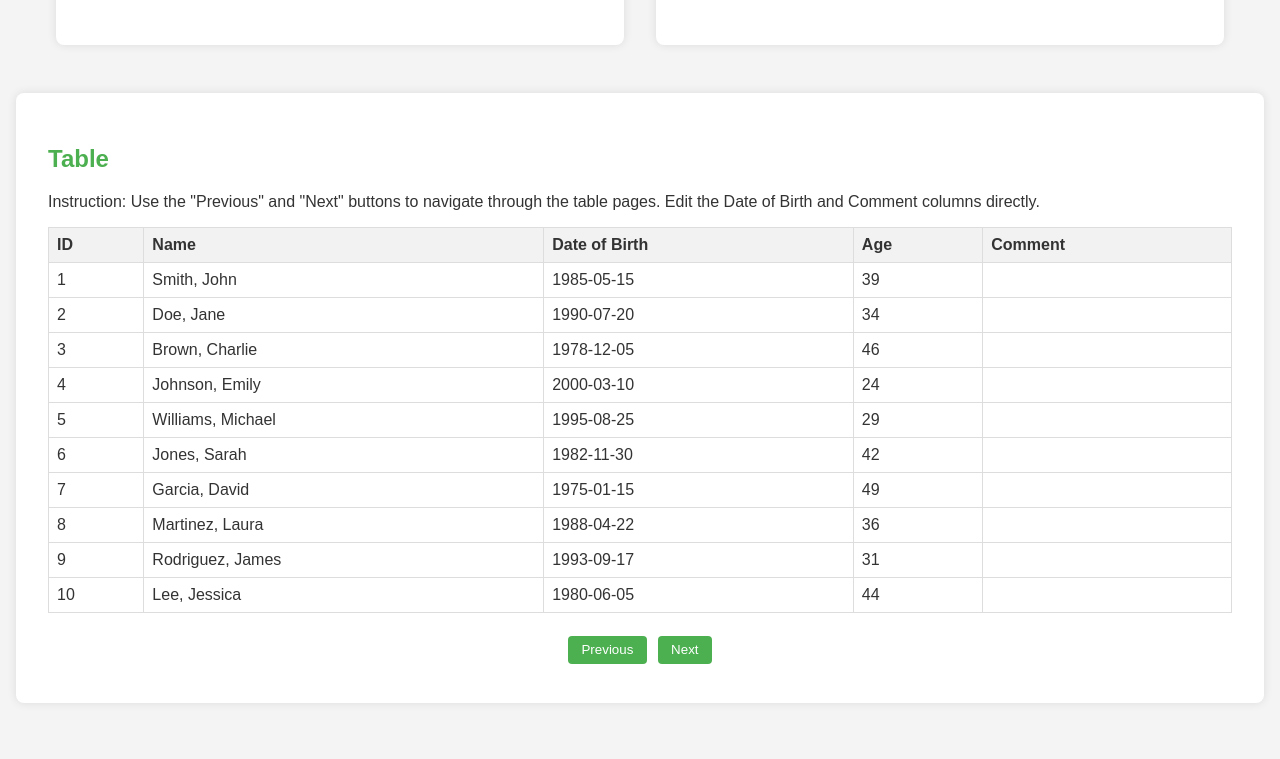
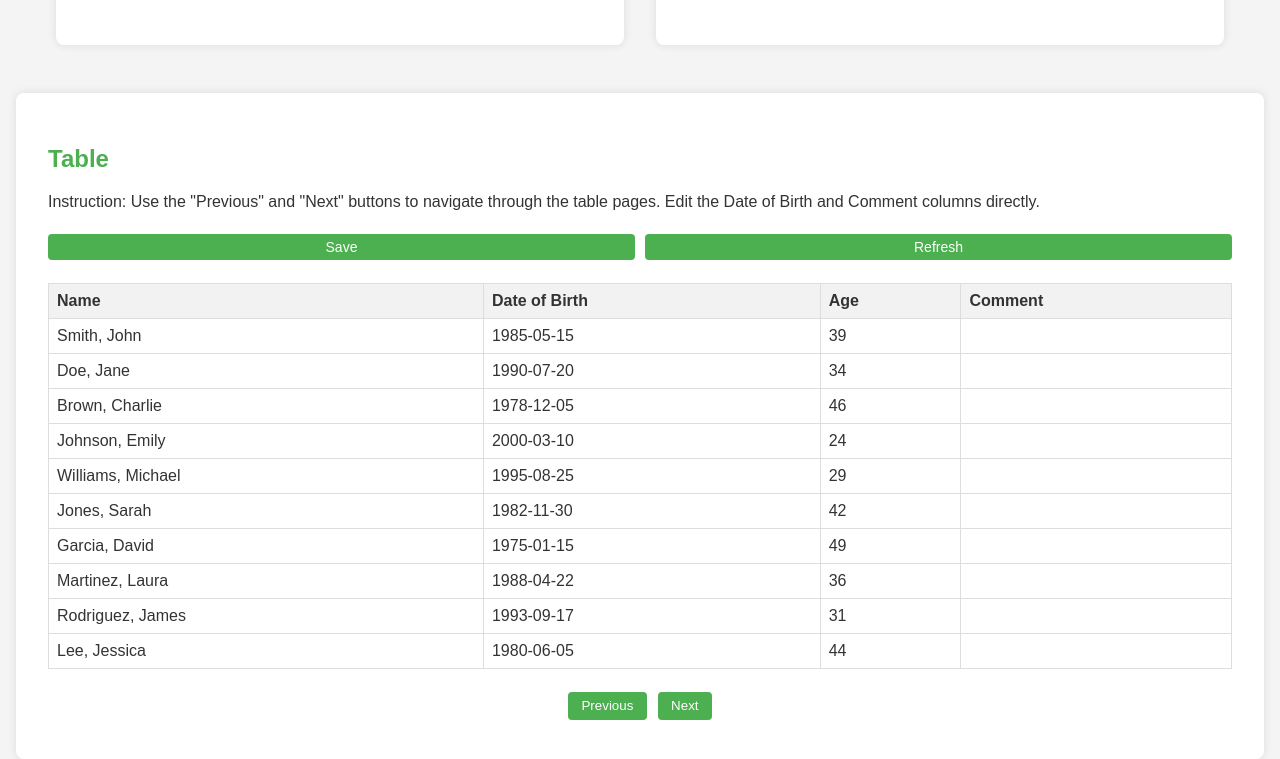
Before and after one commit to jon-salud/one-page-website, a website: page src/index.html in a window 1280 px wide. Shown: the part 2393-3152 px from the top of the page. Drawn offline with nearby package versions, Linux system fonts and the light colour scheme.

Commit message:
added save and refresh in the table

```diff
--- a/src/index.html
+++ b/src/index.html
@@ -197,10 +197,14 @@
           Instruction: Use the "Previous" and "Next" buttons to navigate through
           the table pages. Edit the Date of Birth and Comment columns directly.
         </p>
+        <div class="table-controls">
+          <button id="saveChanges" class="small-button">Save</button>
+          <button id="refreshTable" class="small-button">Refresh</button>
+        </div>
         <table id="dataTable">
           <thead>
             <tr>
-              <th>ID</th>
+              <!-- <th class="id-column">ID</th> -->
               <th>Name</th>
               <th>Date of Birth</th>
               <th>Age</th>
@@ -349,7 +353,7 @@
           tbody.empty();
           rows.forEach((row) => {
             tbody.append(
-              "<tr><td>" +
+              "<tr><td style='display: none;'>" +
                 row.id +
                 "</td><td>" +
                 row.name +
@@ -378,6 +382,14 @@
           }
         });
 
+        $("#saveChanges").on("click", function () {
+          // Save changes logic here
+        });
+
+        $("#refreshTable").on("click", function () {
+          renderTable(currentPage);
+        });
+
         renderTable(currentPage);
       });
     </script>
--- a/src/script.js
+++ b/src/script.js
@@ -139,7 +139,7 @@ document.addEventListener('DOMContentLoaded', () => {
     rows.forEach((row) => {
       tbody.append(
         `<tr>
-          <td>${row.id}</td>
+          <td style="display: none;">${row.id}</td>
           <td>${row.name}</td>
           <td contenteditable="true" class="dob">${row.dob}</td>
           <td class="age">${calculateAge(row.dob)}</td>
@@ -168,11 +168,22 @@ document.addEventListener('DOMContentLoaded', () => {
     const dob = $(this).text();
     const ageCell = row.find('.age');
     ageCell.text(calculateAge(dob));
+    const rowIndex = row.index() + (currentPage - 1) * rowsPerPage;
+    data[rowIndex].dob = dob;
   });
 
   $('#dataTable').on('input', '.comment', function () {
-    const rowIndex = $(this).closest('tr').index();
+    const rowIndex = $(this).closest('tr').index() + (currentPage - 1) * rowsPerPage;
     data[rowIndex].comment = $(this).text();
+  });
+
+  $('#saveChanges').on('click', function () {
+    alert('Changes saved!');
+  });
+
+  $('#refreshTable').on('click', function () {
+    data = window.dataRows.map(row => ({ ...row }));
+    renderTable(currentPage);
   });
 
   renderTable(currentPage);
--- a/src/styles.css
+++ b/src/styles.css
@@ -297,3 +297,16 @@ footer {
   border: 1px solid #ddd;
   margin: 0.5em 0;
 }
+
+/* Table controls styles */
+.table-controls {
+  display: flex;
+  gap: 10px;
+  margin-bottom: 10px;
+}
+
+/* Small button styles */
+.small-button {
+  padding: 5px 10px;
+  font-size: 14px;
+}
```
